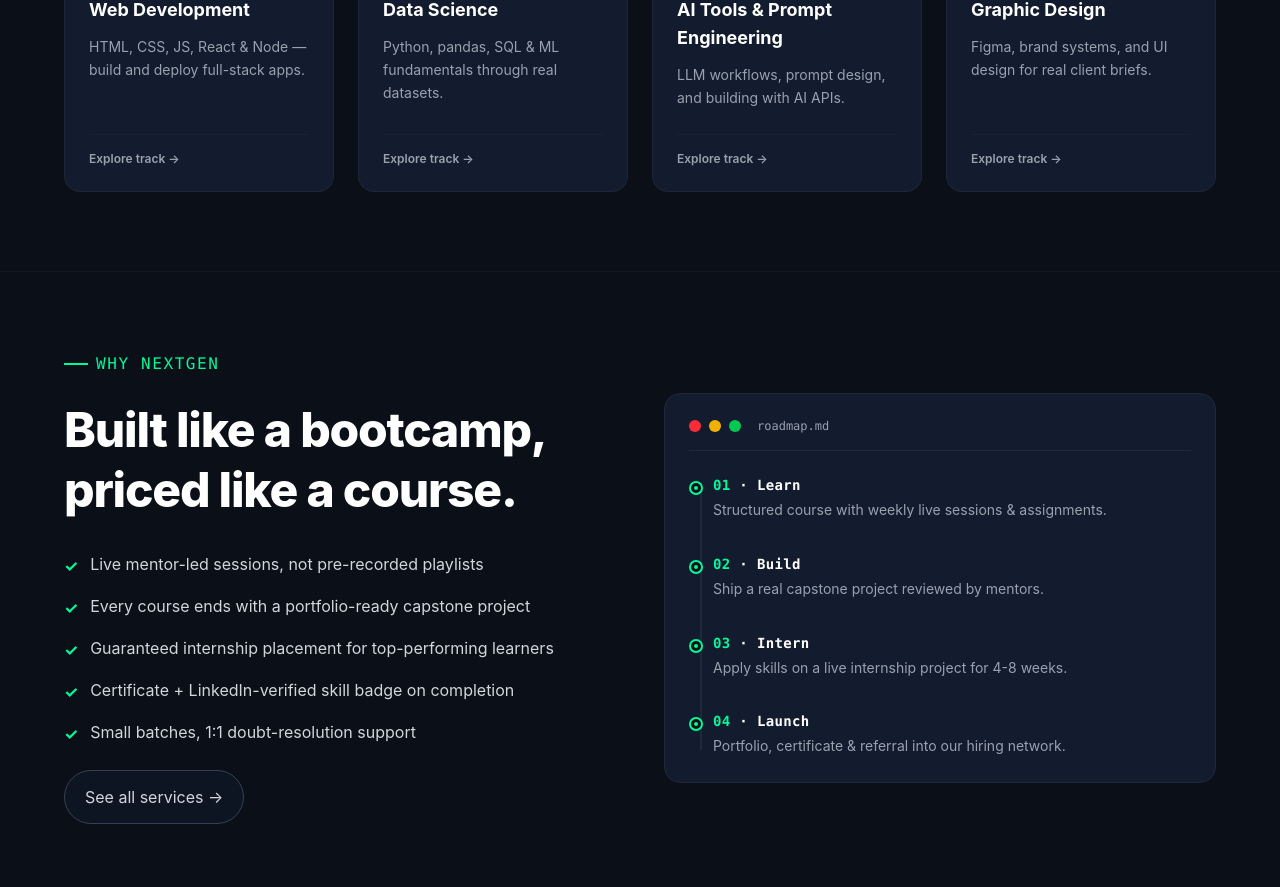
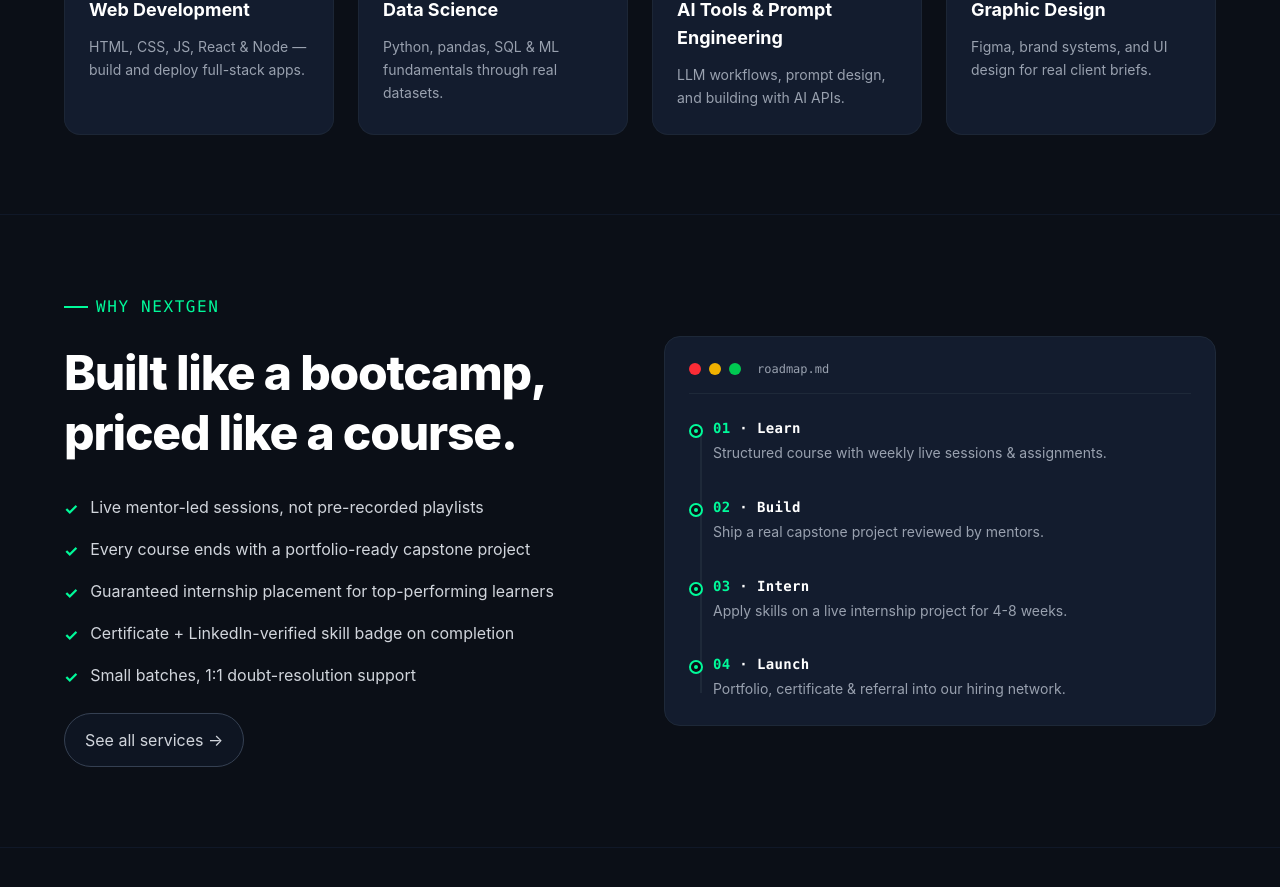
Before and after one commit to ayesha0016/NextGenLearners, a React (Vite) app in the folder frontend/: page / in a window 1280 px wide. Shown: the part 1293-2180 px from the top of the page. Built offline with nearby package versions, Linux system fonts and the light colour scheme.

Commit message:
Update buttons in WhyNextGen and Internship domains

```diff
--- a/frontend/src/components/InternshipDomains.jsx
+++ b/frontend/src/components/InternshipDomains.jsx
@@ -85,9 +85,7 @@ export default function InternshipDomains() {
                 </p>
               </div>
 
-              <div className="mt-6 pt-4 border-t border-gray-800/50 flex items-center text-xs font-semibold text-gray-400 group-hover:text-mintAccent transition-colors">
-                Explore track →
-              </div>
+
             </div>
           ))}
         </div>
--- a/frontend/src/components/WhyNextGen.jsx
+++ b/frontend/src/components/WhyNextGen.jsx
@@ -58,14 +58,15 @@ export default function WhyNextGen({ setCurrentPage }) {
             ))}
           </ul>
 
-          {/* Updated Button with Sliding Border Beam Effect */}
-           {/* See all services button */}
-            <button
-              onClick={() => { setCurrentPage('services'); window.scrollTo({ top: 0, behavior: 'smooth' }); }}
-              className="text-gray-300 hover:text-mintAccent font-semibold px-5 py-3.5 rounded-full border border-gray-700 hover:border-mintAccent/40 transition-all duration-300 flex items-center gap-2 cursor-pointer bg-cardBg/50"
-            >
-              See all services →
-            </button>
+          <button
+            onClick={() => {
+              setCurrentPage('services');
+              window.scrollTo({ top: 0, behavior: 'smooth' });
+            }}
+            className="text-gray-300 hover:text-mintAccent font-semibold px-5 py-3.5 rounded-full border border-gray-700 hover:border-mintAccent/40 transition-all duration-300 flex items-center gap-2 cursor-pointer bg-cardBg/50"
+          >
+            See all services →
+          </button>
         </div>
 
         {/* Right Column: Roadmap Window (Clean Dark Look) */}
```
